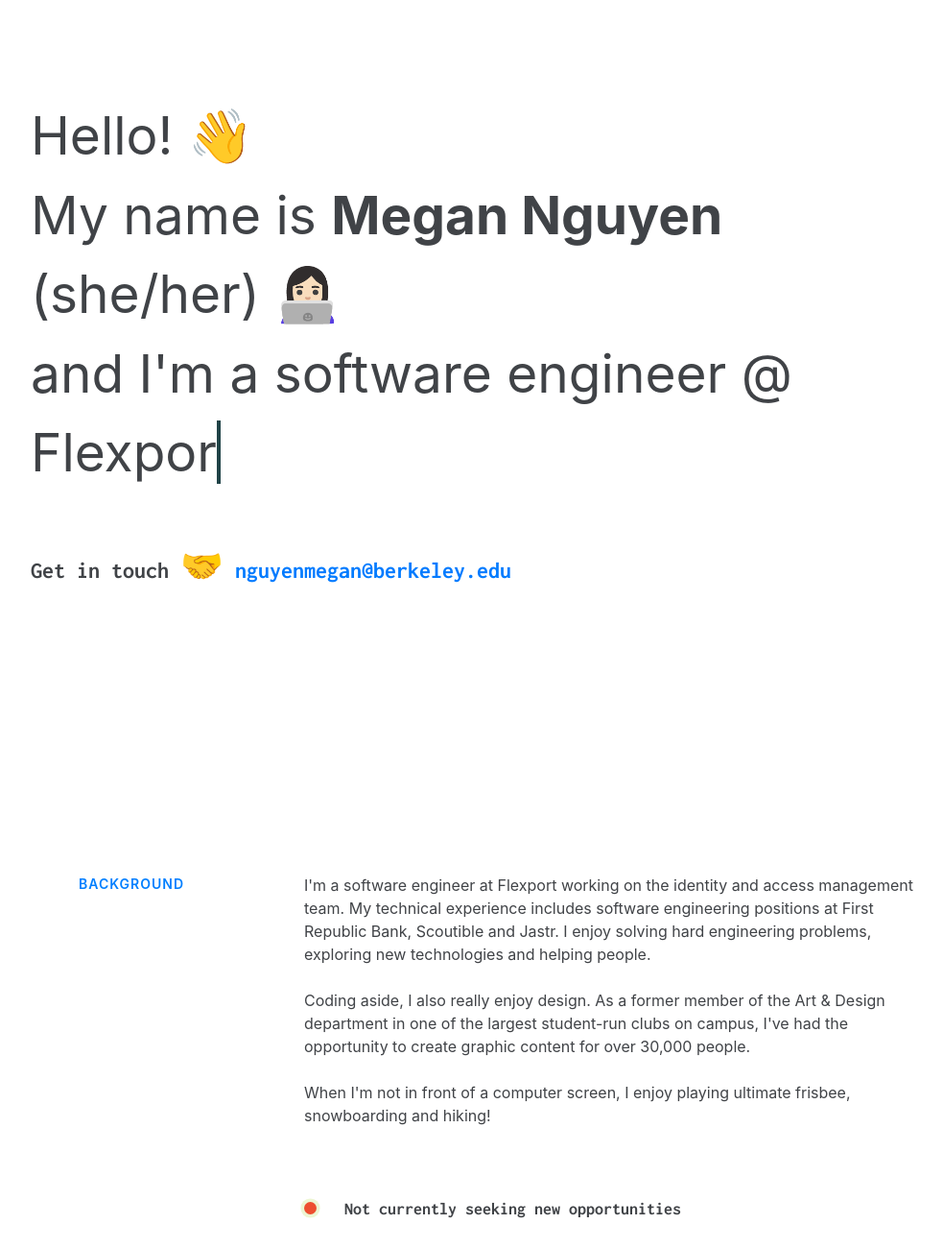
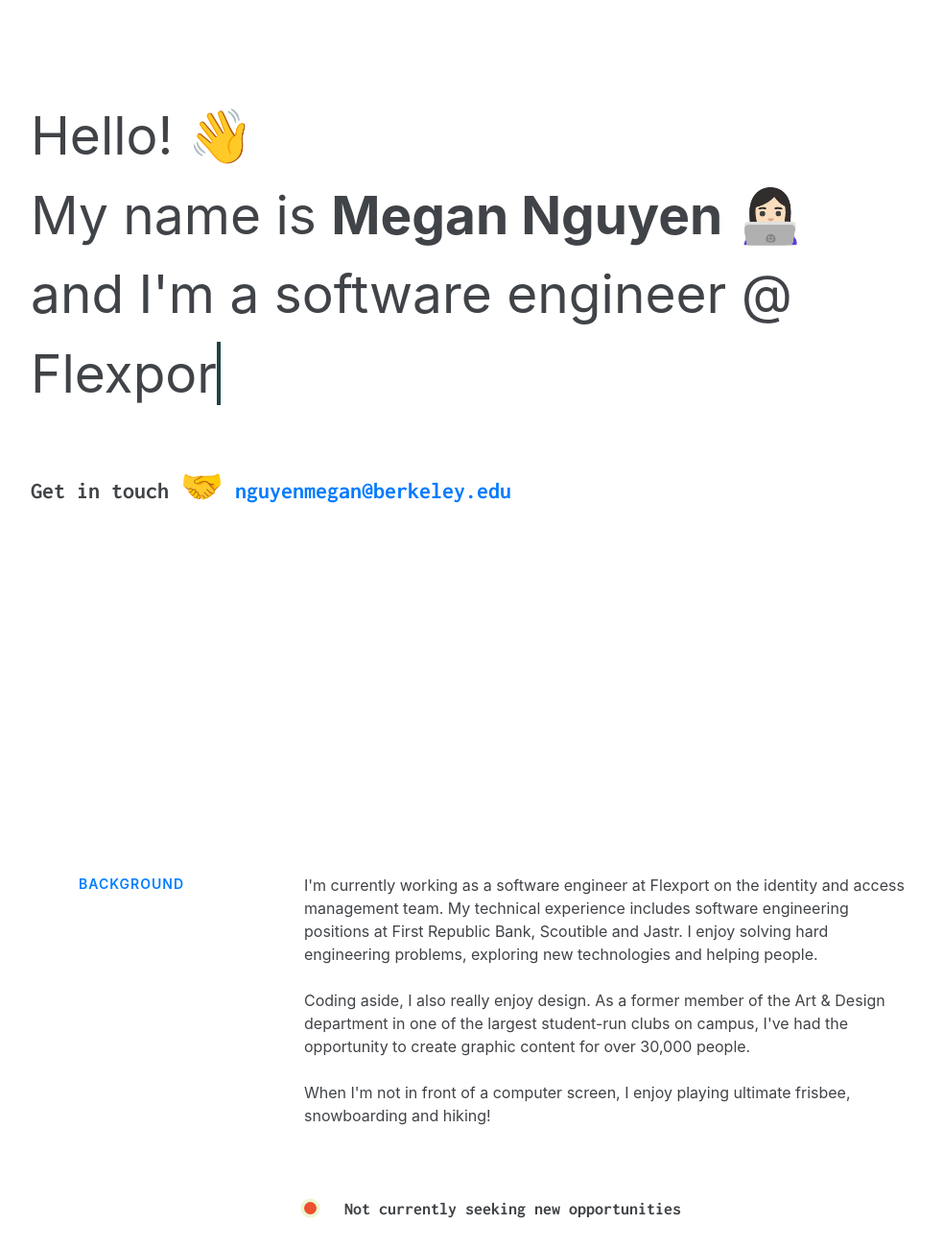
Before and after one commit to nguyenmegan/nguyenmegan.github.io, a plain HTML site: page index.html in a window 1280 px wide. Shown: the top 1300 px of the page at 96% size, without its empty margins (148-1131 px from the left). Drawn offline with nearby package versions, Linux system fonts and the light colour scheme.

Commit message:
small changes to text

```diff
--- a/index.html
+++ b/index.html
@@ -38,7 +38,7 @@
                         <div id="greeting">
                             Hello! 👋
                         </div>
-                        My name is <strong>Megan Nguyen</strong> (she/her) 👩🏻‍💻 <br> and I'm a <span class="txt-rotate" data-period="2000" data-rotate='["software engineer @ Flexport.", "design enthusiast.", "UC Berkeley grad 🐻"]'></span>
+                        My name is <strong>Megan Nguyen</strong> 👩🏻‍💻 <br> and I'm a <span class="txt-rotate" data-period="2000" data-rotate='["software engineer @ Flexport.", "design enthusiast.", "UC Berkeley grad 🐻, based in the SF Bay Area."]'></span>
                     </div>
                     <div id="get-in-touch">
                         Get in touch <span id="handshake" class="">🤝</span>
@@ -53,7 +53,7 @@
                     Background
                 </div>
                 <div class="col-md-7 offset-md-1 col-sm-12">
-                    I'm a software engineer at Flexport working on the identity and access management team. My technical experience includes software engineering positions at First Republic Bank, Scoutible and Jastr.
+                    I'm currently working as a software engineer at Flexport on the identity and access management team. My technical experience includes software engineering positions at First Republic Bank, Scoutible and Jastr.
                     I enjoy solving hard engineering problems, exploring new technologies and helping people.
                     <br><br>
                     Coding aside, I also really enjoy design. As a former member of the Art & Design department in one of the largest student-run clubs on campus, I've had the opportunity to create graphic content for over 30,000 people.
```
